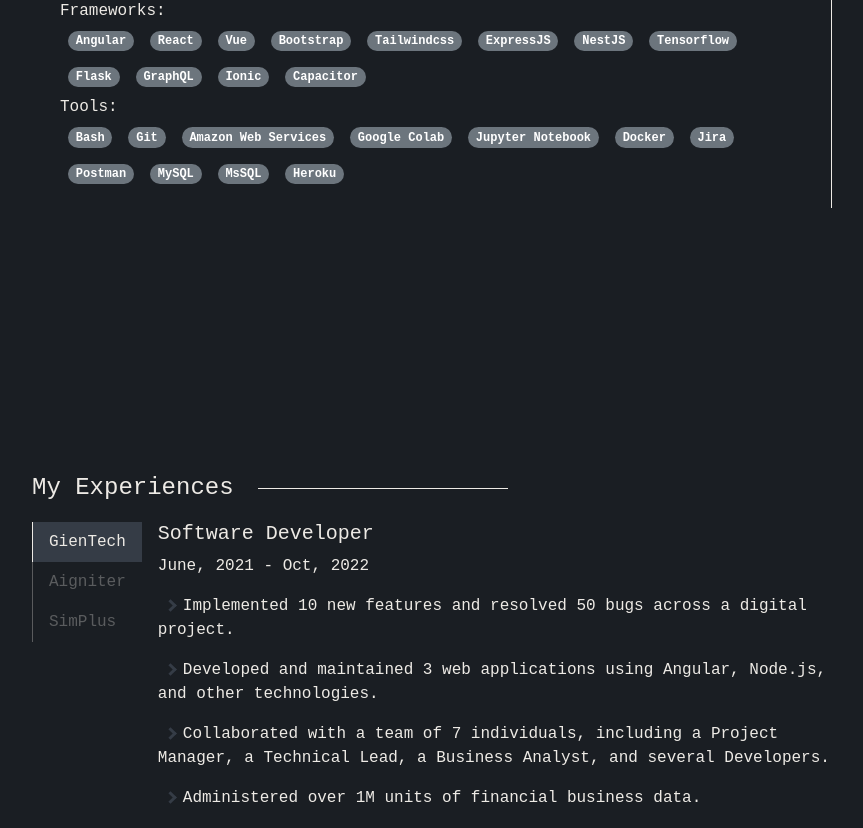
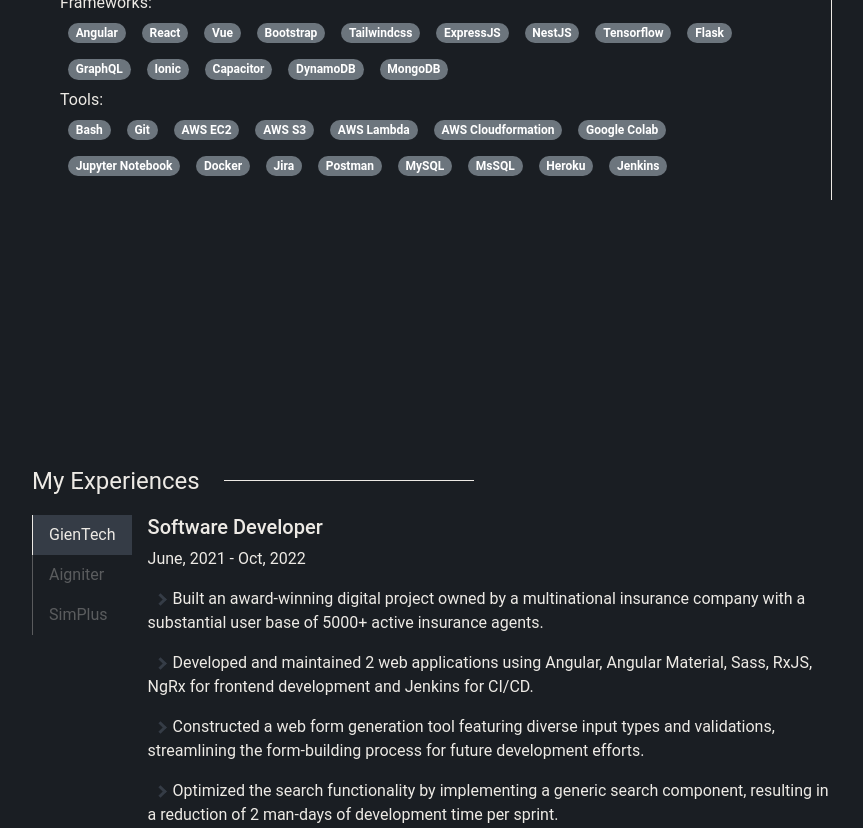
Before and after one commit to tutuCH/harrytuch.com, a React (Create React App) app: page / in a window 1280 px wide. Shown: the part 1920-2748 px from the top of the page, without its empty margins (208-1071 px from the left). Built offline with nearby package versions, Linux system fonts and the light colour scheme.

Commit message:
update data and add new project

```diff
--- a/src/assets/data/data.tsx
+++ b/src/assets/data/data.tsx
@@ -44,16 +44,14 @@
       title: "Software Developer",
       period: "June, 2021 - Oct, 2022",
       content: [
-        "Implemented 10 new features and resolved 50 bugs across a digital project.",
-        "Developed and maintained 3 web applications using Angular, Node.js, and other technologies.",
-        "Collaborated with a team of 7 individuals, including a Project Manager, a Technical Lead, a Business Analyst, and several Developers.",
-        "Administered over 1M units of financial business data.",
-        "Accelerated SQL query execution by over 50% through database updates and maintenance.",
-        "Developed an award-winning digital project, owned by a multinational insurance company and recognized by Bloomberg Businessweek.",
-        "Coordinated software development throughout agile project life cycles.",
-        "Partnered with cross-functional teams to implement changes and produce comprehensive documentation for knowledge sharing and future maintenance.",
-        "",
-
+        "Built an award-winning digital project owned by a multinational insurance company with a substantial user base of 5000+ active insurance agents.",
+        "Developed and maintained 2 web applications using Angular, Angular Material, Sass, RxJS, NgRx for frontend development and Jenkins for CI/CD.",
+        "Constructed a web form generation tool featuring diverse input types and validations, streamlining the form-building process for future development efforts.",
+        "Optimized the search functionality by implementing a generic search component, resulting in a reduction of 2 man-days of development time per sprint.",
+        "Managed and processed over 1M+ units of financial business data while optimizing MSSQL query execution by over 50% through efficient database updates.",
+        "Implemented unit testing procedures using Mocha and Playwright, resulting in a significant improvement in software quality and reducing post-release defects by 10%.",
+        "Successfully coordinated software development throughout 10+ agile project life cycles, with 100% on-time delivery for each sprint.",
+        "Partnered with cross-functional and offshore teams using Jira, Slack, Adobe XD, and produced documentation for future maintenance using Confluence.",
       ],
     },
     {
@@ -61,9 +59,10 @@
       title: "Software Engineer Intern",
       period: "June,2020 - June,2021",
       content: [
-        "Demonstrated full-stack development expertise while working on a third-party payment app, and contributed to front-end development for delivery applications using Vue.js for the frontend and Express.js for the backend.",
-        "Participated in a major application revamp for Jumppoint, a e-Commerce Logistics Technology Platform, using Vue.js for the frontend, showcasing development skills.",
-        "Designed and developed an internal dashboard using Vue.js and Express.js, providing real-time insights into revenue and business performance to facilitate data-driven decision-making.",
+        "Contributed to the full-stack development of Jumppoint, a delivery application, using Vue, Vuetify, CSS3, HTML5, ExpressJS, MySQL, AWS EC2, and AWS S3.",
+        "Utilized Capacitor plugins to develop PWA features, including Camera for QR code scanning, while implementing features for the complete courier pick-up process.",
+        "Collaborated with a UI/UX designer to implement a new layout across 5+ pages for Jumppoint, leading to its adoption by over 10,000 active merchants.",
+        "Designed and implemented an user-friendly real time dashboard using VueJS, ExpressJS and MySQL. The real time revenue and business performance enabled the organization to make data driven decisions.",
       ],
     },
     {
@@ -71,10 +70,9 @@
       title: "Software Engineer Intern",
       period: "June, 2019 - August, 2019",
       content: [
-        "Responsible for developing and debugging for a Java Spring Boot application with features including as data visualization, real-time data update etc.",
-        "Created RESTful Web Service APIs for Anchorage View Project's server in Java using Spring MVC.",
+        "Contributed to the development of a Java Spring Boot application, incorporating features such as data visualization and real-time data updates.",
+        "Created Spring MVC-based RESTful APIs in Java for the Anchorage View Project's server, providing real-time vessel positions.",
         "Converted the Anchorage View Project's web application to use REST web service calls.",
-        "Designed and implemented an interface to fetch data from MDH-MPA APIs and store it in Sybase TSQL using Java.",
       ],
     },
   ],
@@ -104,11 +102,16 @@
         "GraphQL",
         "Ionic",
         "Capacitor",
+        "DynamoDB",
+        "MongoDB",
     ],
     Tools: [
         "Bash",
         "Git",
-        "Amazon Web Services",
+        "AWS EC2",
+        "AWS S3",
+        "AWS Lambda",
+        "AWS Cloudformation",
         "Google Colab",
         "Jupyter Notebook",
         "Docker",
@@ -117,6 +120,7 @@
         "MySQL",
         "MsSQL",
         "Heroku",
+        "Jenkins",
     ]
 }
 
@@ -129,5 +133,11 @@
     content: "The website is a rental price predictor for properties in Toronto. It uses a neural network regression model trained on past rental data to make predictions. The frontend is built with React and TypeScript, while the backend is built with Flask. The user can enter the details of a property and the website will predict the rental price based on the provided information. ",
     url: "https://tutuch.github.io/toronto_rental_prediction/",
     github: "https://github.com/tutuCH/toronto_rental_prediction",
+    pathToImage: "../../../assets/images/toronto-rental-prediction.png",
+  },
+  {
+    title: "OneHub Business Consulting Report Manager",
+    content: "OneHub Business Consulting Report Manager is a platform designed to help the company to manage their images and information for strategic planning reports. The website provides easy-to-use tools for uploading, organizing, and categorizing images and data, allowing businesses to streamline their strategic planning process. With the website, the company can access and share their strategic planning information securely and efficiently.",
   }
+
 ]
--- a/src/assets/data/dataDef.ts
+++ b/src/assets/data/dataDef.ts
@@ -36,5 +36,6 @@
     title: string,
     content: string,
     url?: string,
-    github: string,
+    github?: string,
+    pathToImage?: string,
 }
--- a/src/components/PortNavbar.tsx
+++ b/src/components/PortNavbar.tsx
@@ -4,7 +4,7 @@
   const redirectLinks = {
     github: "https://github.com/tutuCH",
     linkedin: "https://www.linkedin.com/in/harry-tu-6a0080175/",
-    resume: "https://www.canva.com/design/DAFftvCTTp0/2jE04TWFr9R4zkK1issw_g/view?utm_content=DAFftvCTTp0&utm_campaign=designshare&utm_medium=link&utm_source=publishsharelink",
+    resume: "https://docs.google.com/document/d/1Utb_42CuBPRIuevaeg7jNhEMi0bcg1L9/edit?usp=sharing&ouid=102401064847005049634&rtpof=true&sd=true",
   }
   const handleClick = (event: React.MouseEvent<HTMLAnchorElement>) => {
     event.preventDefault();
--- a/src/index.scss
+++ b/src/index.scss
@@ -1,6 +1,6 @@
 body {
   margin: 0;
-  font-family: 'Courier New', -apple-system, BlinkMacSystemFont, 'Segoe UI', 'Roboto', 'Oxygen',
+  font-family: 'Roboto', -apple-system, BlinkMacSystemFont, 'Segoe UI', 'Roboto', 'Oxygen',
     'Ubuntu', 'Cantarell', 'Fira Sans', 'Droid Sans', 'Helvetica Neue',
     sans-serif;
   -webkit-font-smoothing: antialiased;
--- a/src/pages/HomePage/index.scss
+++ b/src/pages/HomePage/index.scss
@@ -129,6 +129,7 @@
   position: relative;
   width: 100%;
   overflow: hidden;
+  font-family: "Courier New", Times, serif;
   .background-container {
       height: 100%;
   }
--- a/src/pages/HomePage/sections/Projects.tsx
+++ b/src/pages/HomePage/sections/Projects.tsx
@@ -2,26 +2,36 @@
 import { FaGithub, } from "react-icons/fa";
 import Card from 'react-bootstrap/Card';
 import "../../HomePage/index.scss";
-import projectImage from "../../../assets/images/toronto-rental-prediction.png";
+import torontoRentalPrediction from "../../../assets/images/toronto-rental-prediction.png";
+import oneHubReportMamager from "../../../assets/images/oneHub-report-mamager.png";
 import { projects } from "../../../assets/data/data";
 import { ProjectsDef } from "../../../assets/data/dataDef";
 const Projects = () => {
+  const getSrcPath = (title: string) => {
+    switch(title){
+      case "Rental Price Prediction":
+        return torontoRentalPrediction;
+      case "OneHub Business Consulting Report Manager":
+        return oneHubReportMamager
+      default:
+        return ''
+    }
+  }
   function project() {
     return projects.map(
-      (value: ProjectsDef) => (
-        <Container className="section__container">
+      (value: ProjectsDef, index) => (
+        <Container key={index} className="section__container">
           <Card className="project-card__container">
-            <Card.Img  className="projects-image-element" src={projectImage}/>
+            <Card.Img  className="projects-image-element" src={getSrcPath(value.title)}/>
             <div className="projects-text__container">
               <Card.Title>{value.title}</Card.Title>
               <Card.Text> {value.content} </Card.Text>
               <footer className="projects-text-footer">
-                <Button variant="secondary" onClick={() => window.open(value.url, '_blank', 'noreferrer')}>Check it out</Button>
-                <Button variant="secondary" onClick={() => window.open(value.github, '_blank', 'noreferrer')}><FaGithub/></Button>
+                {value.url && <Button variant="secondary" onClick={() => window.open(value.url, '_blank', 'noreferrer')}>Check it out</Button>}
+                {value.github && <Button variant="secondary" onClick={() => window.open(value.github, '_blank', 'noreferrer')}><FaGithub/></Button>}
               </footer>
             </div>
           </Card>
-          <Row><h5>More Coming Soon...</h5></Row>
         </Container>
       )
     );
@@ -32,6 +42,7 @@
       <div className="projects-section-content-right">
         <div>{project()}</div>
       </div>
+      <Row><h5>More Coming Soon...</h5></Row>
     </div>
   );
 };
```
Also changed, not shown: src/assets/images/oneHub-report-mamager.png (added).
